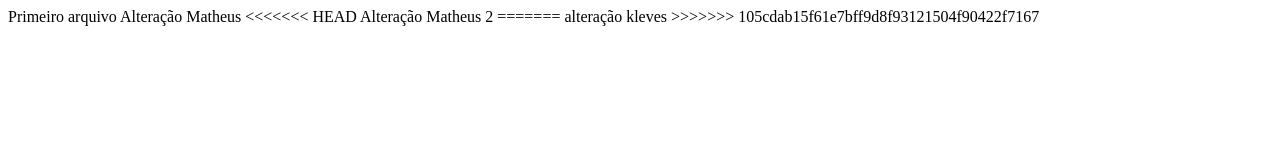
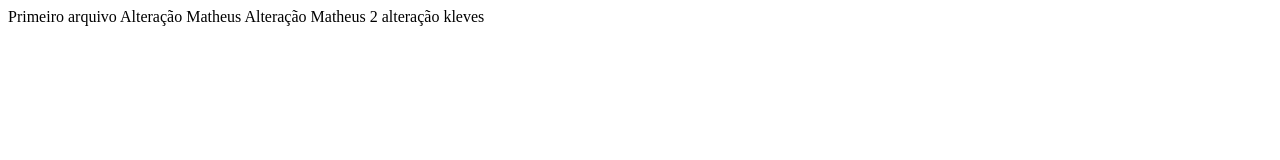
Before and after one commit to Pedrinho-dev/projetos-treino, a plain HTML site: page index.html in a window 1280 px wide. Drawn offline with Linux system fonts and the light colour scheme.

```diff
--- a/index.html
+++ b/index.html
@@ -5,13 +5,12 @@
     <meta name="viewport" content="width=device-width, initial-scale=1.0">
     <title>Document</title>
 </head>
+<link rel="stylesheet" href="impl/css/todolist.css">
 <body>
     Primeiro arquivo
     Alteração Matheus
-<<<<<<< HEAD
     Alteração Matheus 2
-=======
     alteração kleves
->>>>>>> 105cdab15f61e7bff9d8f93121504f90422f7167
+    <script src="impl/js/todolist.js"></script>
 </body>
 </html>
```
Also changed, not shown: impl/css/todolist.css (added), impl/js/todolist.js (added), 1 other file.
